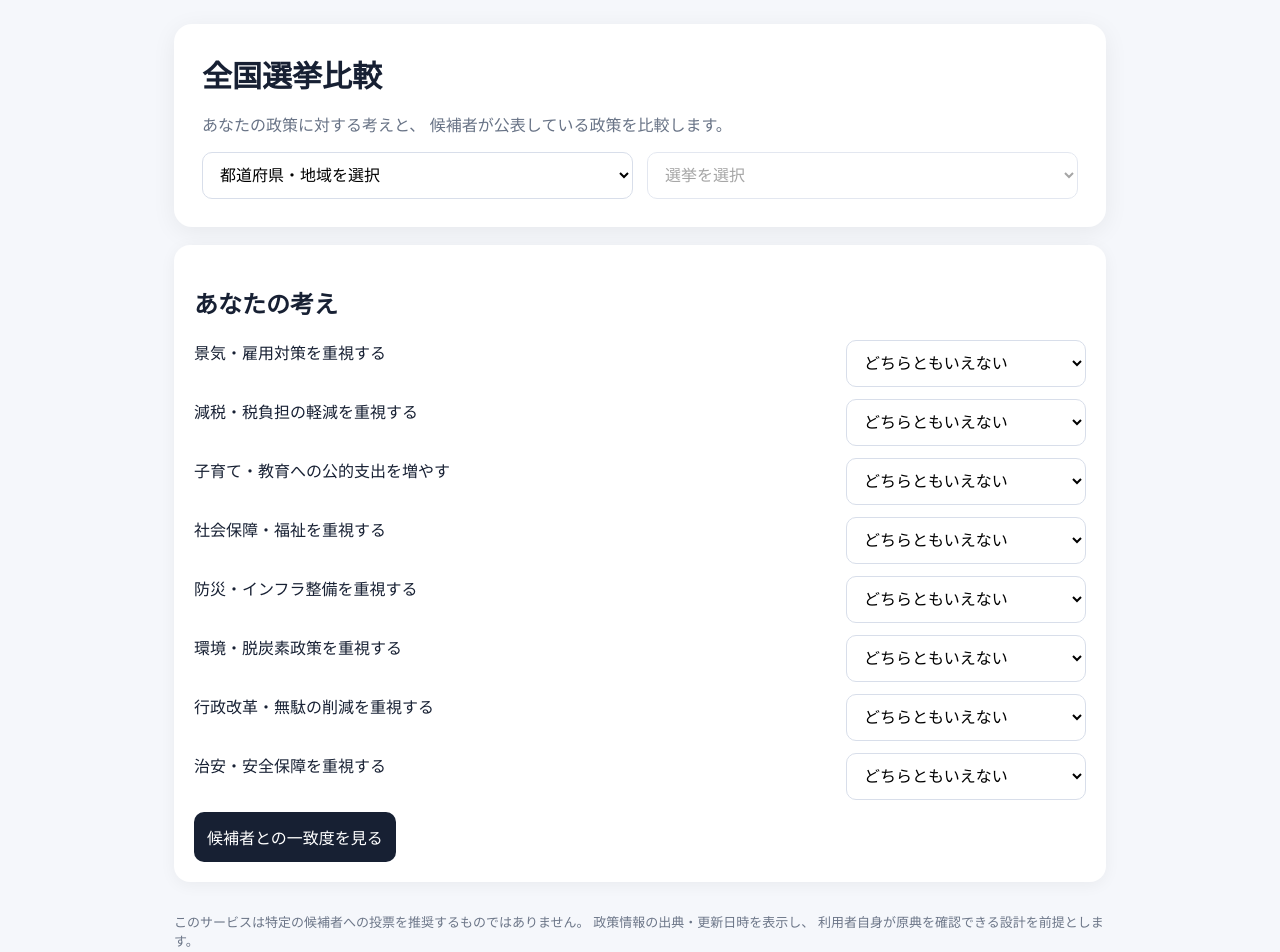
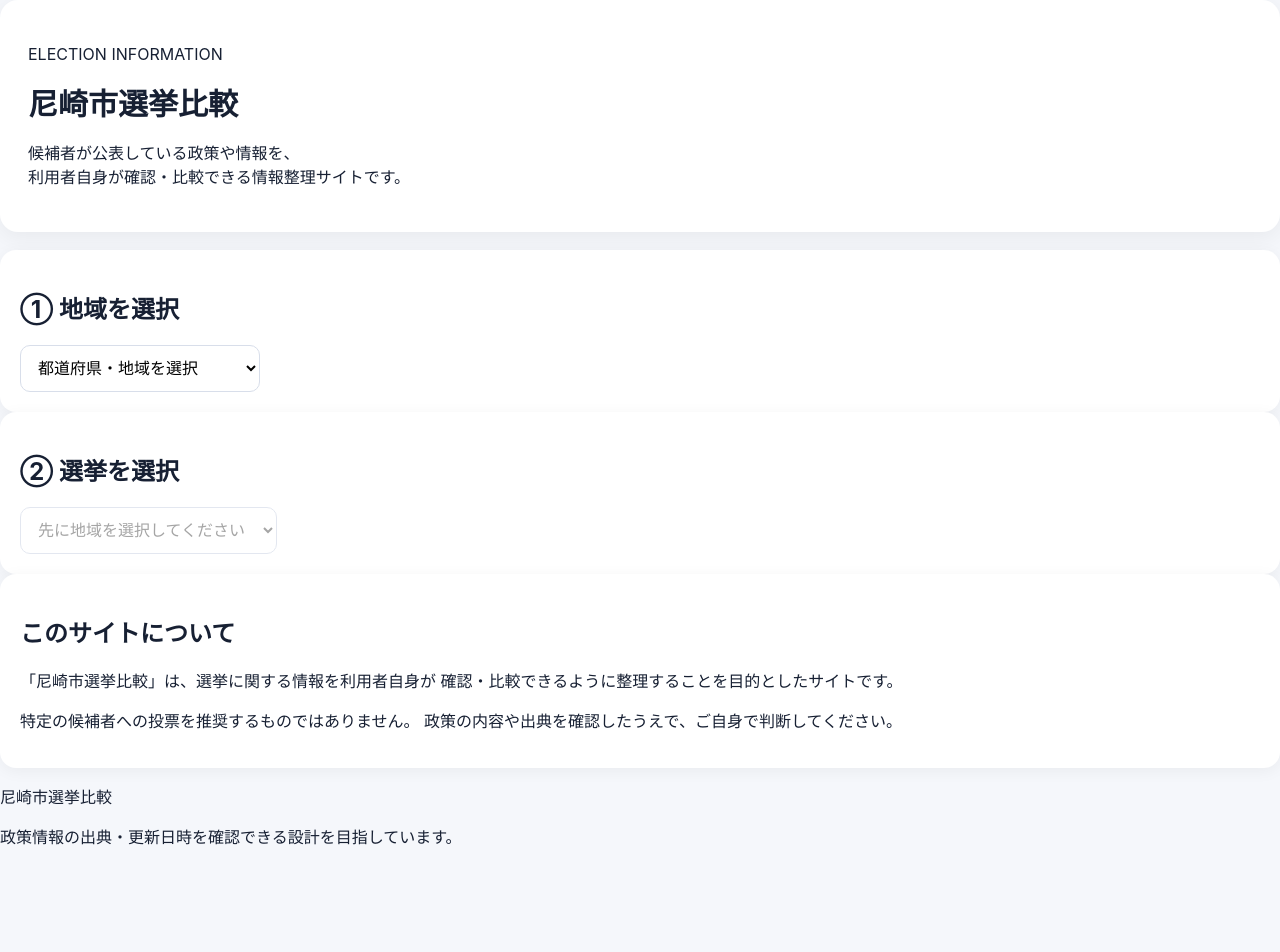
Before and after one commit to sysan-chew/-election-match, a Next.js app: page / in a window 1280 px wide. Shown: the top 952 px of the page. After the commit the page ends 864 px from the top, so only its background shows below. Built offline with nearby package versions, Linux system fonts and the light colour scheme.

Commit message:
Update page.jsx

```diff
--- a/app/page.jsx
+++ b/app/page.jsx
@@ -1,92 +1,226 @@
 "use client";
 
-import { useEffect, useState } from "react";
+import { useEffect, useMemo, useState } from "react";
 
-const QUESTIONS = [
-  ["economy", "景気・雇用対策を重視する"],
-  ["tax", "減税・税負担の軽減を重視する"],
-  ["childcare", "子育て・教育への公的支出を増やす"],
-  ["welfare", "社会保障・福祉を重視する"],
-  ["disaster", "防災・インフラ整備を重視する"],
-  ["environment", "環境・脱炭素政策を重視する"],
-  ["reform", "行政改革・無駄の削減を重視する"],
-  ["security", "治安・安全保障を重視する"]
+const POLICY_CATEGORIES = [
+  ["economy", "経済・雇用"],
+  ["tax", "税・税負担"],
+  ["childcare", "子育て・教育"],
+  ["welfare", "社会保障・福祉"],
+  ["disaster", "防災・インフラ"],
+  ["environment", "環境・脱炭素"],
+  ["reform", "行政改革"],
+  ["security", "治安・安全"],
 ];
+
+function getCandidateName(candidate) {
+  return (
+    candidate?.name ||
+    candidate?.candidateName ||
+    candidate?.candidate_name ||
+    "候補者名未登録"
+  );
+}
+
+function getParty(candidate) {
+  return (
+    candidate?.party ||
+    candidate?.partyName ||
+    candidate?.party_name ||
+    "所属情報未登録"
+  );
+}
+
+function getPolicy(candidate, key) {
+  const policies =
+    candidate?.policies ||
+    candidate?.policy ||
+    candidate?.policyData ||
+    {};
+
+  if (typeof policies === "string") {
+    return policies;
+  }
+
+  return (
+    policies?.[key] ||
+    candidate?.[key] ||
+    candidate?.[`policy_${key}`] ||
+    "公表情報なし"
+  );
+}
 
 export default function Home() {
   const [areas, setAreas] = useState([]);
+  const [elections, setElections] = useState([]);
+  const [candidates, setCandidates] = useState([]);
+
   const [area, setArea] = useState("");
-  const [elections, setElections] = useState([]);
   const [election, setElection] = useState("");
-  const [answers, setAnswers] = useState(
-    Object.fromEntries(QUESTIONS.map(([key]) => [key, 3]))
-  );
-  const [results, setResults] = useState([]);
-  const [loading, setLoading] = useState(false);
 
+  const [selectedCandidates, setSelectedCandidates] = useState([]);
+
+  const [loadingAreas, setLoadingAreas] = useState(true);
+  const [loadingCandidates, setLoadingCandidates] = useState(false);
+
+  const [error, setError] = useState("");
+
+  // 地域一覧
   useEffect(() => {
-    fetch("/api/elections")
-      .then((res) => res.json())
-      .then((data) => {
-        setAreas(data.areas || []);
-      });
+    async function loadAreas() {
+      try {
+        setLoadingAreas(true);
+
+        const response = await fetch("/api/elections");
+
+        if (!response.ok) {
+          throw new Error("地域情報を取得できませんでした");
+        }
+
+        const data = await response.json();
+
+        setAreas(data?.areas || []);
+      } catch (err) {
+        setError(err.message);
+      } finally {
+        setLoadingAreas(false);
+      }
+    }
+
+    loadAreas();
   }, []);
 
+  // 選挙一覧
   useEffect(() => {
+    async function loadElections() {
       if (!area) {
         setElections([]);
+        setElection("");
         return;
       }
 
-    fetch("/api/elections?area=" + encodeURIComponent(area))
-      .then((res) => res.json())
-      .then((data) => {
-        setElections(data.elections || []);
-      });
+      try {
+        setError("");
+
+        const response = await fetch(
+          `/api/elections?area=${encodeURIComponent(area)}`
+        );
+
+        if (!response.ok) {
+          throw new Error("選挙情報を取得できませんでした");
+        }
+
+        const data = await response.json();
+
+        setElections(data?.elections || []);
+        setElection("");
+        setCandidates([]);
+        setSelectedCandidates([]);
+      } catch (err) {
+        setError(err.message);
+      }
+    }
+
+    loadElections();
   }, [area]);
 
-  async function matchCandidates() {
+  // 候補者一覧
+  useEffect(() => {
+    async function loadCandidates() {
       if (!election) {
-      alert("選挙を選択してください");
+        setCandidates([]);
+        setSelectedCandidates([]);
         return;
       }
 
-    setLoading(true);
+      try {
+        setLoadingCandidates(true);
+        setError("");
 
-    const response = await fetch("/api/match", {
-      method: "POST",
-      headers: {
-        "Content-Type": "application/json"
-      },
-      body: JSON.stringify({
-        electionId: election,
-        answers
-      })
-    });
+        const response = await fetch(
+          `/api/candidates?electionId=${encodeURIComponent(election)}`
+        );
+
+        if (!response.ok) {
+          throw new Error("候補者情報を取得できませんでした");
+        }
 
         const data = await response.json();
 
-    setResults(data.results || []);
-    setLoading(false);
+        setCandidates(data?.candidates || []);
+        setSelectedCandidates([]);
+      } catch (err) {
+        setCandidates([]);
+        setError(
+          "候補者データを取得できませんでした。Supabaseの候補者データとAPI設定を確認してください。"
+        );
+      } finally {
+        setLoadingCandidates(false);
+      }
+    }
+
+    loadCandidates();
+  }, [election]);
+
+  const selectedCandidateObjects = useMemo(() => {
+    return candidates.filter((candidate) =>
+      selectedCandidates.includes(String(candidate.id))
+    );
+  }, [candidates, selectedCandidates]);
+
+  function toggleCandidate(candidateId) {
+    const id = String(candidateId);
+
+    setSelectedCandidates((current) => {
+      if (current.includes(id)) {
+        return current.filter((item) => item !== id);
+      }
+
+      if (current.length >= 3) {
+        return current;
+      }
+
+      return [...current, id];
+    });
   }
 
   return (
-    <main className="wrap">
-      <section className="hero">
-        <h1>全国選挙比較</h1>
+    <main className="page">
+      <header className="hero">
+        <div className="heroInner">
+          <p className="label">ELECTION INFORMATION</p>
 
-        <p className="muted">
-          あなたの政策に対する考えと、
-          候補者が公表している政策を比較します。
+          <h1>尼崎市選挙比較</h1>
+
+          <p className="lead">
+            候補者が公表している政策や情報を、
+            <br />
+            利用者自身が確認・比較できる情報整理サイトです。
           </p>
+        </div>
+      </header>
 
-        <div className="grid grid2">
+      <section className="container">
+        {error && (
+          <div className="error">
+            {error}
+          </div>
+        )}
+
+        <div className="card">
+          <h2>① 地域を選択</h2>
+
           <select
-            className="select"
             value={area}
             onChange={(e) => setArea(e.target.value)}
+            className="select"
+            disabled={loadingAreas}
           >
-            <option value="">都道府県・地域を選択</option>
+            <option value="">
+              {loadingAreas
+                ? "読み込み中..."
+                : "都道府県・地域を選択"}
+            </option>
 
             {areas.map((item) => (
               <option key={item.id} value={item.id}>
@@ -94,117 +228,179 @@ export default function Home() {
               </option>
             ))}
           </select>
+        </div>
+
+        <div className="card">
+          <h2>② 選挙を選択</h2>
 
           <select
-            className="select"
             value={election}
             onChange={(e) => setElection(e.target.value)}
+            className="select"
             disabled={!area}
           >
-            <option value="">選挙を選択</option>
+            <option value="">
+              {area
+                ? "選挙を選択してください"
+                : "先に地域を選択してください"}
+            </option>
 
             {elections.map((item) => (
               <option key={item.id} value={item.id}>
-                {item.name}（投票日 {item.voteDate}）
+                {item.name}
               </option>
             ))}
           </select>
         </div>
-      </section>
 
-      <section className="card">
-        <h2>あなたの考え</h2>
+        {election && (
+          <div className="card">
+            <div className="sectionHeader">
+              <div>
+                <h2>③ 比較する候補者を選択</h2>
+                <p>
+                  2〜3人を選択すると、政策を横並びで比較できます。
+                </p>
+              </div>
 
-        {QUESTIONS.map(([key, label]) => (
-          <div className="policy" key={key}>
-            <span>{label}</span>
-
-            <select
-              className="select"
-              style={{ maxWidth: 220 }}
-              value={answers[key]}
-              onChange={(e) =>
-                setAnswers({
-                  ...answers,
-                  [key]: Number(e.target.value)
-                })
-              }
-            >
-              <option value="1">全く重視しない</option>
-              <option value="2">あまり重視しない</option>
-              <option value="3">どちらともいえない</option>
-              <option value="4">重視する</option>
-              <option value="5">とても重視する</option>
-            </select>
-          </div>
-        ))}
-
-        <button
-          className="btn"
-          onClick={matchCandidates}
-          disabled={loading}
-        >
-          {loading
-            ? "計算中…"
-            : "候補者との一致度を見る"}
-        </button>
-      </section>
-
-      {results.length > 0 && (
-        <section className="card">
-          <h2>あなたとの一致度</h2>
-
-          {results.map((candidate, index) => (
-            <div
-              className="card"
-              style={{ marginTop: 12 }}
-              key={candidate.id}
-            >
-              <div className="row">
-                <span className="rank">
-                  #{index + 1}
-                </span>
-
-                <div>
-                  <h3 style={{ margin: "2px 0" }}>
-                    {candidate.name}
-                  </h3>
-
-                  <span className="muted">
-                    {candidate.party || "無所属"}
+              <span className="count">
+                {selectedCandidates.length}/3
               </span>
             </div>
 
-                <span
-                  className="score"
-                  style={{ marginLeft: "auto" }}
+            {loadingCandidates ? (
+              <div className="loading">
+                候補者を読み込んでいます…
+              </div>
+            ) : candidates.length === 0 ? (
+              <div className="empty">
+                候補者データがまだ登録されていません。
+              </div>
+            ) : (
+              <div className="candidateList">
+                {candidates.map((candidate) => {
+                  const id = String(candidate.id);
+                  const selected = selectedCandidates.includes(id);
+
+                  return (
+                    <button
+                      type="button"
+                      key={id}
+                      className={`candidateButton ${
+                        selected ? "selected" : ""
+                      }`}
+                      onClick={() => toggleCandidate(candidate.id)}
                     >
-                  {candidate.score}%
+                      <span className="check">
+                        {selected ? "✓" : ""}
                       </span>
+
+                      <span>
+                        <strong>
+                          {getCandidateName(candidate)}
+                        </strong>
+
+                        <small>
+                          {getParty(candidate)}
+                        </small>
+                      </span>
+                    </button>
+                  );
+                })}
+              </div>
+            )}
+          </div>
+        )}
+
+        {selectedCandidateObjects.length >= 2 && (
+          <section className="card comparison">
+            <div className="sectionHeader">
+              <div>
+                <h2>政策を比較</h2>
+                <p>
+                  各候補者が公表している情報を横並びで確認できます。
+                </p>
+              </div>
             </div>
 
-              <div className="scale">
-                <div
-                  className="bar"
-                  style={{
-                    width: candidate.score + "%"
-                  }}
-                />
+            <div className="tableWrap">
+              <table>
+                <thead>
+                  <tr>
+                    <th>政策分野</th>
+
+                    {selectedCandidateObjects.map((candidate) => (
+                      <th key={candidate.id}>
+                        <strong>
+                          {getCandidateName(candidate)}
+                        </strong>
+
+                        <small>
+                          {getParty(candidate)}
+                        </small>
+                      </th>
+                    ))}
+                  </tr>
+                </thead>
+
+                <tbody>
+                  {POLICY_CATEGORIES.map(([key, label]) => (
+                    <tr key={key}>
+                      <th>{label}</th>
+
+                      {selectedCandidateObjects.map((candidate) => (
+                        <td key={`${candidate.id}-${key}`}>
+                          {getPolicy(candidate, key)}
+                        </td>
+                      ))}
+                    </tr>
+                  ))}
+                </tbody>
+              </table>
             </div>
 
-              <p className="muted">
-                候補者が公開した政策データとの一致度です。
+            <div className="sourceNote">
+              <strong>情報について</strong>
+
+              <p>
+                このページでは、候補者等が公表した情報を整理して表示します。
+                内容については各候補者の公式情報・選挙公報などの原資料を
+                ご確認ください。
               </p>
             </div>
-          ))}
           </section>
         )}
 
-      <p className="footer">
-        このサービスは特定の候補者への投票を推奨するものではありません。
-        政策情報の出典・更新日時を表示し、
-        利用者自身が原典を確認できる設計を前提とします。
+        {selectedCandidateObjects.length === 1 && (
+          <div className="notice">
+            もう1人以上候補者を選択すると比較できます。
+          </div>
+        )}
+
+        <section className="about card">
+          <h2>このサイトについて</h2>
+
+          <p>
+            「尼崎市選挙比較」は、選挙に関する情報を利用者自身が
+            確認・比較できるように整理することを目的としたサイトです。
           </p>
+
+          <p>
+            特定の候補者への投票を推奨するものではありません。
+            政策の内容や出典を確認したうえで、ご自身で判断してください。
+          </p>
+        </section>
+
+        <footer>
+          <p>
+            尼崎市選挙比較
+          </p>
+
+          <p>
+            政策情報の出典・更新日時を確認できる設計を目指しています。
+          </p>
+        </footer>
+      </section>
     </main>
   );
 }
```
Lines whose indentation alone changed are shown as unchanged.
